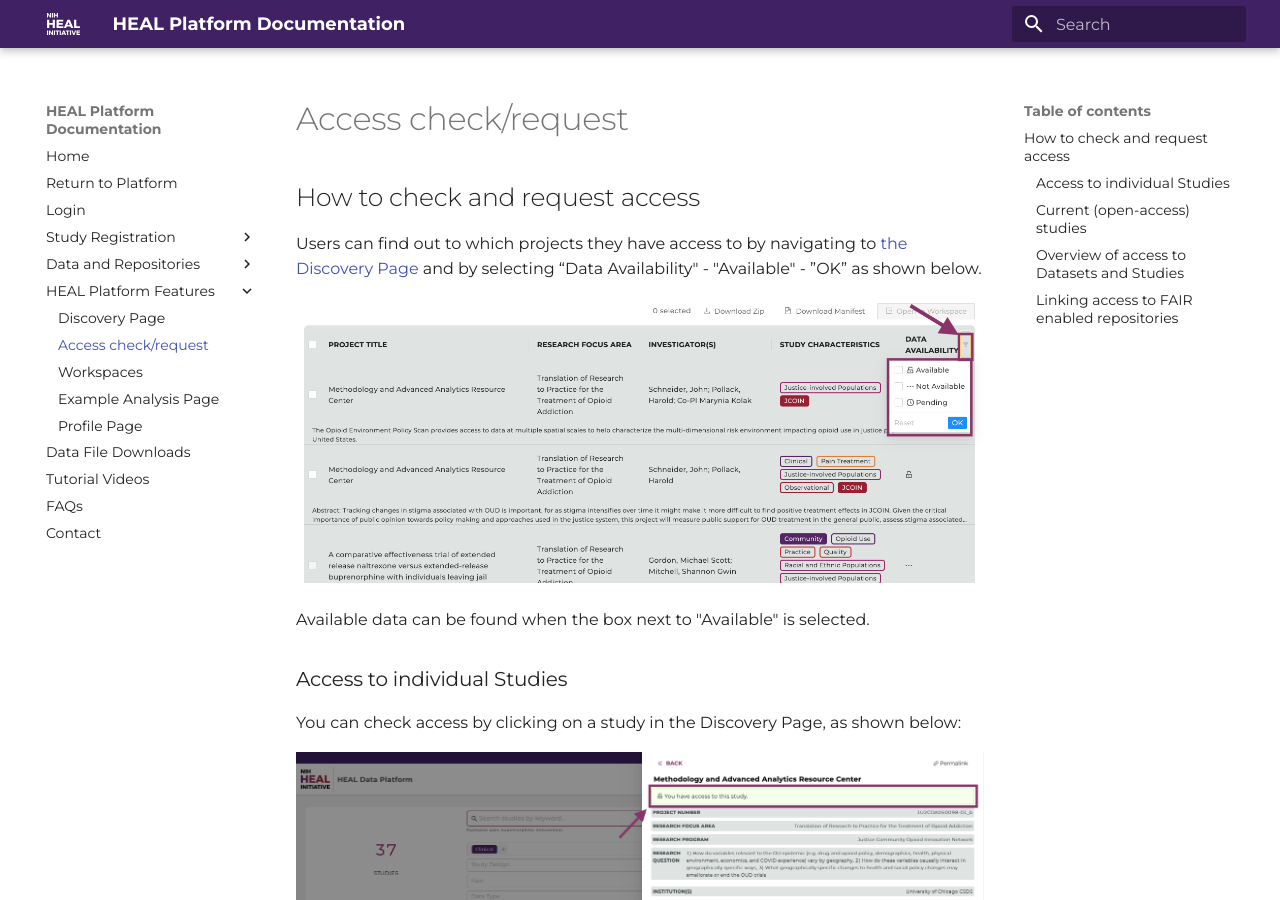
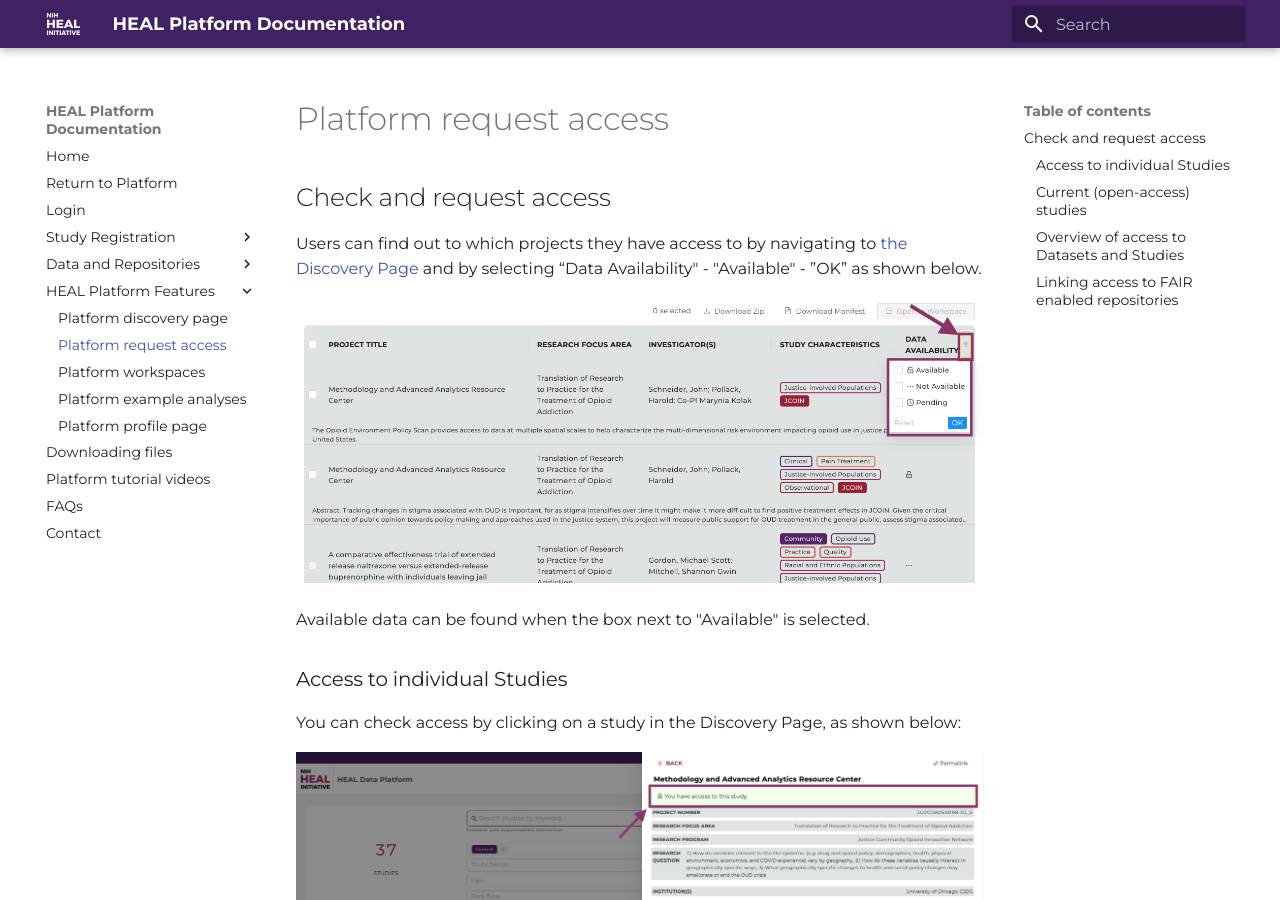
Before and after one commit to norc-heal/heal-docs, an MkDocs documentation site: the page built from docs/platform_request_access.md, in a window 1280 px wide and 900 px high. Built offline with MkDocs 1.6.1 and Material for MkDocs 9.7.7, drawn with Linux system fonts in a browser that asks for light colours.

Commit message:
fixed markdowns and duplicate headers to del duplicates

```diff
--- a/docs/platform_example_analyses.md
+++ b/docs/platform_example_analyses.md
@@ -1,5 +1,5 @@
 
-## Example Analysis
+## Example Analyses
 
 [The Example Analysis page](https://healdata.org/resource-browser) contains a collection of view-only tutorial Jupyter Notebooks that provide demo analyses of datasets published on the HEAL platform.
 
--- a/docs/platform_request_access.md
+++ b/docs/platform_request_access.md
@@ -1,4 +1,4 @@
-## How to check and request access
+## Check and request access
 
 Users can find out to which projects they have access to by navigating to [the Discovery Page](https://healdata.org/discovery) and by selecting “Data Availability" - "Available" - ”OK” as shown below.
 
--- a/mkdocs.yaml
+++ b/mkdocs.yaml
@@ -11,16 +11,16 @@
     - study-registration/requesting-access.md
     - study-registration/registering-your-study.md
   - Data and Repositories:
-    - Types of Hosted Data: hosted_data_types.md
-    - Data Management and Repositories: data_mgmt_and_repos.md
+    - hosted_data_types.md
+    - data_mgmt_and_repos.md
   - HEAL Platform Features:
-    - Discovery Page: platform_discovery_page.md
-    - Access check/request: platform_request_access.md
-    - Workspaces: platform_workspaces.md
-    - Example Analysis Page: platform_example_analyses.md
-    - Profile Page: platform_profile_page.md
-  - Data File Downloads: downloading_files.md
-  - Tutorial Videos: platform_tutorial_videos.md
+    - platform_discovery_page.md
+    - platform_request_access.md
+    - platform_workspaces.md
+    - platform_example_analyses.md
+    - platform_profile_page.md
+  - downloading_files.md
+  - platform_tutorial_videos.md
 
   - FAQs: faqs.md
   - Contact: contact.md
```
Also changed, not shown: docs/downloading_files.md (+1 -1 lines).
